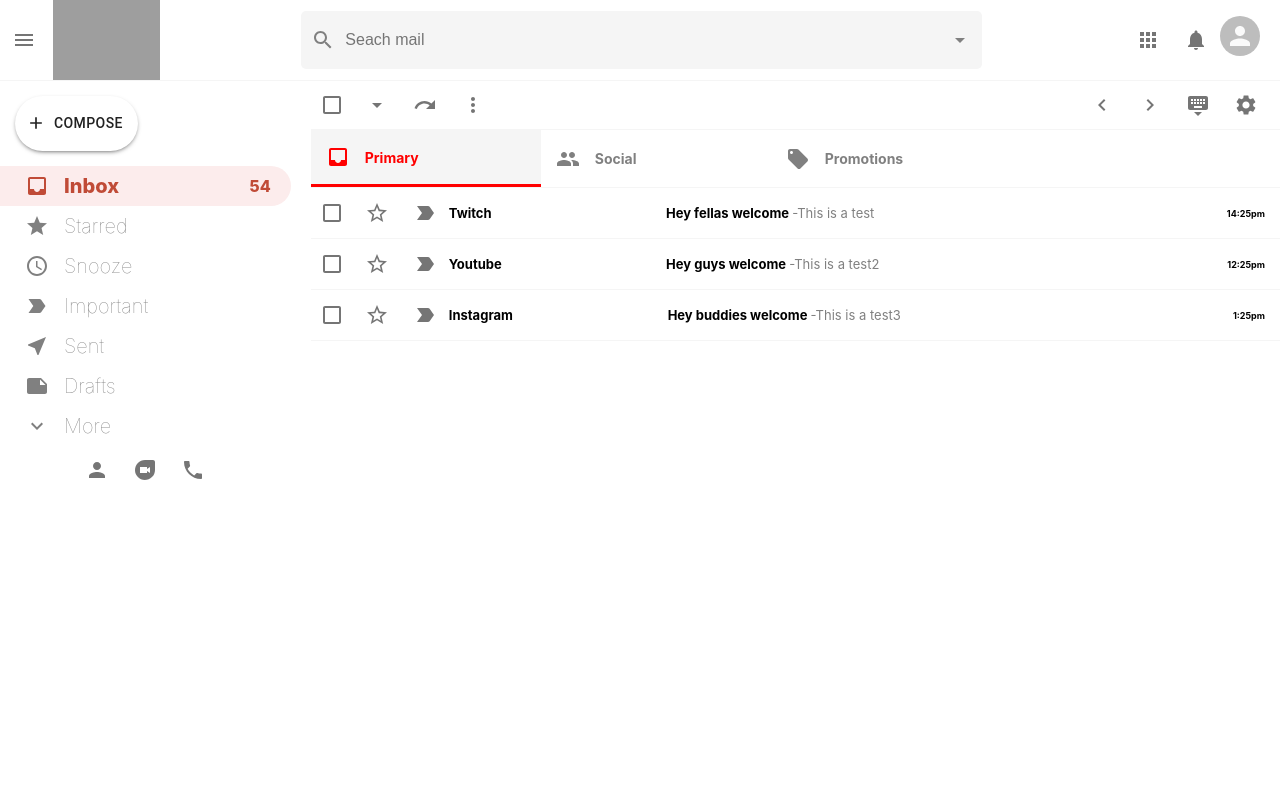
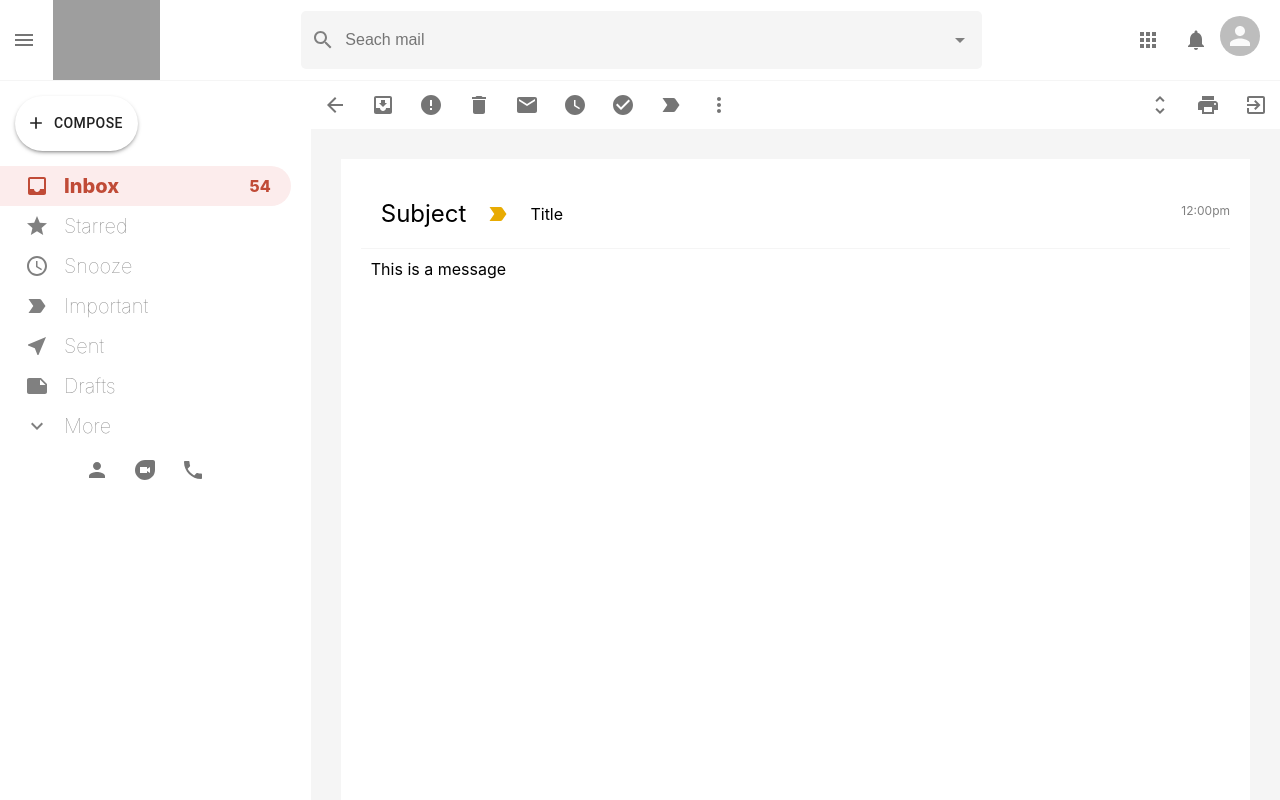
Before and after one commit to carlosguerrero1982/gmailApp, a React (Create React App) app: page /mail in a window 1280 px wide. Shown: the top 800 px of the page. Built offline with nearby package versions, Linux system fonts and the light colour scheme; grey boxes are pictures that could not be loaded.

Commit message:
050121:1205

```diff
--- a/src/App.js
+++ b/src/App.js
@@ -3,6 +3,7 @@
 import Header from './Header';
 import Sidebar from './Sidebar';
 import Mail from './Mail';
+import SendMail from './SendMail';
 import EmailList from './EmailList';
 import {
   BrowserRouter as Router,
@@ -22,18 +23,20 @@
       <div className="app_body">
 
       <Sidebar />
+
+      <Switch>
           <Route path="/mail">
             <Mail />
+
           </Route>
 
           <Route path="/">
            <EmailList />
           </Route>
-      <Switch>
-
-
       </Switch>
       </div>
+
+      <SendMail />
     </div>
     </Router>
   );
--- a/src/Mail.css
+++ b/src/Mail.css
@@ -0,0 +1,59 @@
+.mail {
+    flex: 1;
+    background-color: whitesmoke;
+}
+
+.email-tools {
+    display: flex;
+    justify-content: space-between;
+    background-color: white;
+}
+
+.email-toolsLeft {
+    display: flex;
+}
+
+.mail-body {
+    display: flex;
+    flex-direction: column;
+    margin: 30px;
+    background-color: white;
+    padding: 20px;
+    height: 100vh;
+    box-shadow: 0px 5px 7 px 0px rgba(0, 0, 0, 0.24);
+}
+
+.mailbody-header>h2 {
+    font-weight: 400;
+    margin-right: 20px;
+}
+
+.mailbody-header {
+    display: flex;
+    align-items: center;
+    border-bottom: 1px solid whitesmoke;
+    padding: 20px;
+    position: relative;
+}
+
+.labelImportant {
+    color: #e8ab02 !important;
+}
+
+.mailbody-header>p {
+    margin-left: 20px;
+}
+
+.email-message>p {
+    padding: 10px;
+    margin-right: 20px;
+    overflow-wrap: break-word;
+}
+
+.mail-time {
+    position: absolute;
+    top: 24px;
+    right: 0;
+    font-size: 12px;
+    color: gray;
+}
--- a/src/Mail.js
+++ b/src/Mail.js
@@ -1,10 +1,101 @@
 import React from 'react';
 import './Mail.css';
+import { IconButton } from '@material-ui/core';
+import ArrowBackIcon from '@material-ui/icons/ArrowBack';
+import MoveToInboxIcon from '@material-ui/icons/MoveToInbox';
+import ErrorIcon from '@material-ui/icons/Error';
+import DeleteIcon from '@material-ui/icons/Delete';
+import EmailIcon from '@material-ui/icons/Email';
+import WatchLaterIcon from '@material-ui/icons/WatchLater';
+import CheckCircleIcon from '@material-ui/icons/CheckCircle';
+import LabelImportantIcon from '@material-ui/icons/LabelImportant';
+import MoreVertIcon from '@material-ui/icons/MoreVert';
+import PrintIcon from '@material-ui/icons/Print';
+import UnfoldMoreIcon from '@material-ui/icons/UnfoldMore';
+import ExitToAppIcon from '@material-ui/icons/ExitToApp';
+import {useHistory} from "react-router-dom";
 
 function Mail() {
+
+    const history = useHistory();
+
     return (
         <div className="mail">
+            <div className="email-tools">
+                <div className="email-toolsLeft">
 
+                    <IconButton onClick={()=>history.push("/")}>
+                        <ArrowBackIcon />
+                    </IconButton>
+
+                    <IconButton >
+                        <MoveToInboxIcon />
+                    </IconButton>
+
+                    <IconButton >
+                        <ErrorIcon />
+                    </IconButton>
+
+                    <IconButton >
+                        <DeleteIcon />
+                    </IconButton>
+
+                    <IconButton >
+                        <EmailIcon />
+                    </IconButton>
+
+                    <IconButton >
+                        <WatchLaterIcon />
+                    </IconButton>
+
+                    <IconButton >
+                        <CheckCircleIcon />
+                    </IconButton>
+
+                    <IconButton >
+                        <LabelImportantIcon />
+                    </IconButton>
+
+                    <IconButton >
+                        <MoreVertIcon />
+                    </IconButton>
+
+
+
+
+                </div>
+
+                <div className="email-toolsRight">
+
+
+                     <IconButton >
+                        <UnfoldMoreIcon />
+                    </IconButton>
+
+                    <IconButton >
+                        <PrintIcon />
+                    </IconButton>
+
+
+                    <IconButton >
+                        <ExitToAppIcon />
+                    </IconButton>
+
+
+                </div>
+            </div>
+
+            <div className="mail-body">
+                <div className="mailbody-header">
+                    <h2>Subject</h2>
+                    <LabelImportantIcon className="labelImportant" />
+                   <p>Title</p>
+                    <p className="mail-time">12:00pm</p>
+                </div>
+                <div className="email-message">
+                    <p>This is a message</p>
+                </div>
+            </div>
         </div>
     )
 }
--- /dev/null
+++ b/src/SendMail.js
@@ -0,0 +1,29 @@
+import React from 'react';
+import './SendMail.css';
+import CloseIcon from "@material-ui/icons/Close";
+import Button from '@material-ui/core/Button';
+
+ function Sendmail() {
+
+
+    return (
+        <div className="sendmail">
+            <div className="sendMail-header">
+                <h3>New message</h3>
+                <CloseIcon className="sendMailClose"/>
+            </div>
+
+            <form>
+                <input type="text"/>
+                <input type="text"/>
+                <input type="text"/>
+
+                <div className="sendMailOpti">
+                    <Button variant="contained" color="primary">Send</Button>
+                </div>
+            </form>
+        </div>
+    )
+}
+
+export default Sendmail
--- a/src/app/store.js
+++ b/src/app/store.js
@@ -1,8 +1,8 @@
 import { configureStore } from '@reduxjs/toolkit';
-import counterReducer from '../features/counterSlice';
+import mailReducer from '../features/mailSlice';
 
 export default configureStore({
   reducer: {
-    counter: counterReducer,
+    mail: mailReducer,
   },
 });
--- a/src/features/counterSlice.js
+++ /dev/null
@@ -1,34 +0,0 @@
-import { createSlice } from '@reduxjs/toolkit';
-
-export const counterSlice = createSlice({
-  name: 'counter',
-  initialState: {
-    value: 0,
-  },
-  reducers: {
-    increment: state => {
-
-      state.value += 1;
-    },
-    decrement: state => {
-      state.value -= 1;
-    },
-    incrementByAmount: (state, action) => {
-      state.value += action.payload;
-    },
-  },
-});
-
-export const { increment, decrement, incrementByAmount } = counterSlice.actions;
-
-
-export const incrementAsync = amount => dispatch => {
-  setTimeout(() => {
-    dispatch(incrementByAmount(amount));
-  }, 1000);
-};
-
-
-export const selectCount = state => state.counter.value;
-
-export default counterSlice.reducer;
--- /dev/null
+++ b/src/features/mailSlice.js
@@ -0,0 +1,25 @@
+import { createSlice } from '@reduxjs/toolkit';
+
+export const mailSlice = createSlice({
+  name: 'mail',
+  initialState: {
+    sendMessageisOpen: false,
+  },
+  reducers: {
+
+    openSendMesage: state => {
+      state.sendMessageisOpen= true;
+    },
+    closeSendMesage: state => {
+      state.sendMessageisOpen= false;
+    },
+
+  },
+});
+
+export const { openSendMesage, closeSendMesage } = mailSlice.actions;
+
+
+export const selectSendMessageisOpen = state => state.mail.sendMessageisOpen;
+
+export default mailSlice.reducer;
```
Also changed, not shown: src/SendMail.css (added), 1 other file (tests, documents, lock files or other folders).
